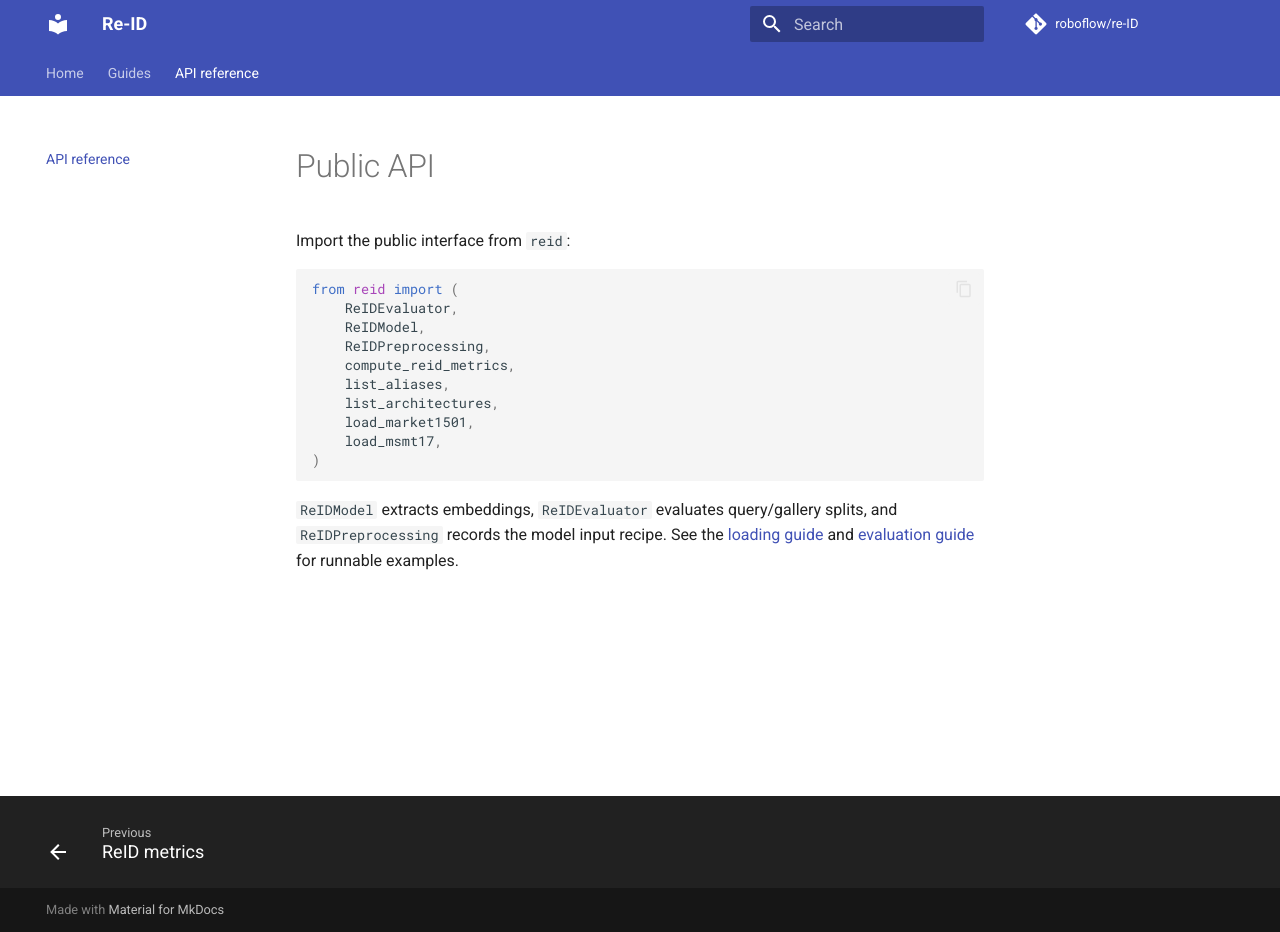
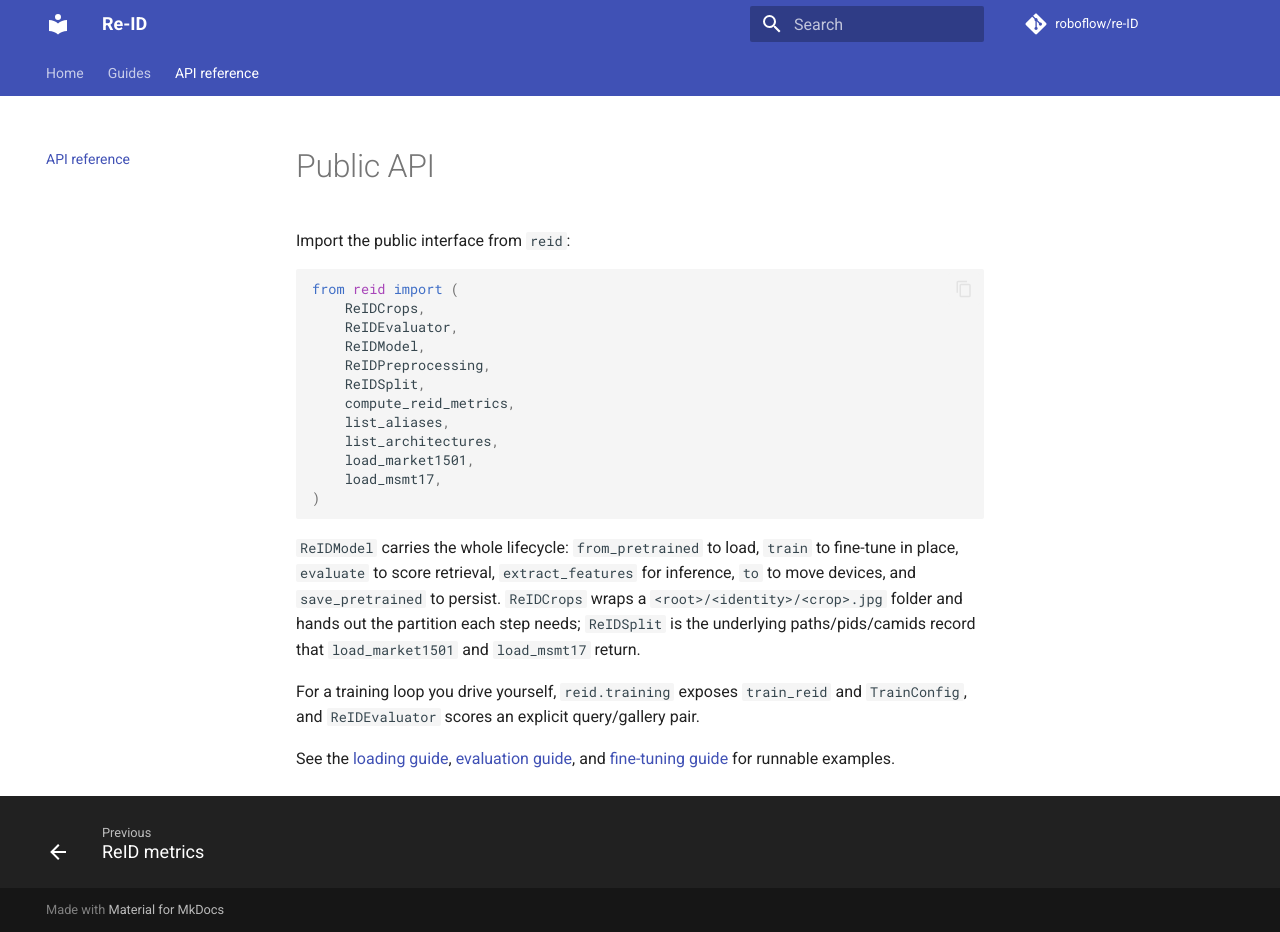
Before and after one commit to roboflow/re-ID, an MkDocs documentation site: the page built from docs/api/reference.md, in a window 1280 px wide and 932 px high. Built offline with MkDocs 1.6.1 and Material for MkDocs 9.7.7, drawn with Linux system fonts in a browser that asks for light colours; comment, search, counter and statistics services are not loaded.

Commit message:
Export ReIDCrops from the package root and refresh the API reference
ReIDCrops needed reid.data while ReIDSplit, the record it wraps, was
top-level; export it alongside. The root also pulled ReIDSplit and the
benchmark loaders through reid.eval, which re-exports them from
reid.data - take them from their owner instead so eval exports only eval
things. The API reference still listed the pre-training-port surface: it
now covers ReIDCrops, ReIDSplit, the ReIDModel lifecycle, and points at
reid.training for the explicit loop.

Co-Authored-By: Claude Fable 5 <noreply@anthropic.com>

````diff
--- a/docs/api/reference.md
+++ b/docs/api/reference.md
@@ -8,9 +8,11 @@ Import the public interface from `reid`:
 
 ```python
 from reid import (
+    ReIDCrops,
     ReIDEvaluator,
     ReIDModel,
     ReIDPreprocessing,
+    ReIDSplit,
     compute_reid_metrics,
     list_aliases,
     list_architectures,
@@ -19,4 +21,8 @@ from reid import (
 )
 ```
 
-`ReIDModel` extracts embeddings, `ReIDEvaluator` evaluates query/gallery splits, and `ReIDPreprocessing` records the model input recipe. See the [loading guide](../guides/loading.md) and [evaluation guide](../guides/evaluation.md) for runnable examples.
+`ReIDModel` carries the whole lifecycle: `from_pretrained` to load, `train` to fine-tune in place, `evaluate` to score retrieval, `extract_features` for inference, `to` to move devices, and `save_pretrained` to persist. `ReIDCrops` wraps a `<root>/<identity>/<crop>.jpg` folder and hands out the partition each step needs; `ReIDSplit` is the underlying paths/pids/camids record that `load_market1501` and `load_msmt17` return.
+
+For a training loop you drive yourself, `reid.training` exposes `train_reid` and `TrainConfig`, and `ReIDEvaluator` scores an explicit query/gallery pair.
+
+See the [loading guide](../guides/loading.md), [evaluation guide](../guides/evaluation.md), and [fine-tuning guide](../learn/train.md) for runnable examples.
````
Also changed, not shown: src/reid/__init__.py (+3 -9 lines).
